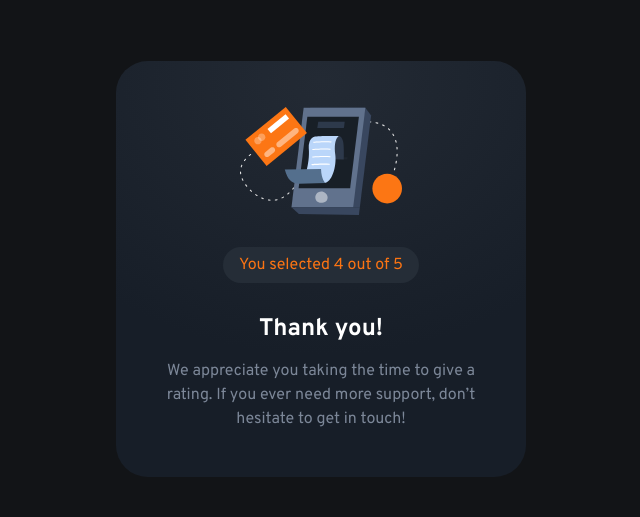
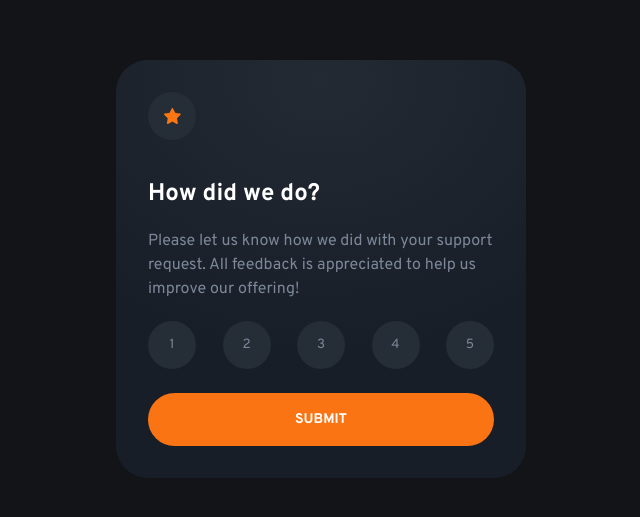
Before and after one commit to gatilhocriativo/gtlh-003-desafio-2, a plain HTML site: page index.html in a window 1280 px wide. Shown: the part 131-648 px from the top of the page, without its empty margins (319-959 px from the left). Drawn offline with Linux system fonts and the light colour scheme.

Commit message:
adicionando javascript

```diff
--- a/app/index.js
+++ b/app/index.js
@@ -0,0 +1,30 @@
+let value = "";
+
+function handleActive(event) {
+  const ratingButtons = document.querySelectorAll(".rating-button");
+  value = event.target.value;
+
+  ratingButtons.forEach((element) => {
+    element.classList.remove("active");
+  });
+
+  event.target.classList.add("active");
+}
+
+function handleValueRating() {
+  const htmlValue = document.getElementById("option-value");
+
+  htmlValue.innerText = value;
+}
+
+function handleSubmit(event) {
+  event.preventDefault();
+
+  const screen1 = document.getElementById("submitForm");
+  const screen2 = document.getElementById("submitDone");
+
+  handleValueRating();
+
+  screen1.classList.add("hidden");
+  screen2.classList.remove("hidden");
+}
--- a/index.html
+++ b/index.html
@@ -15,7 +15,7 @@
   </head>
   <body>
     <div class="card">
-      <div class="screen-1">
+      <div id="submitForm" class="screen-1">
         <div class="icon">
           <img
             src="./images/icon-star.svg"
@@ -29,20 +29,46 @@
           is appreciated to help us improve our offering!
         </p>
 
-        <form onsubmit="">
+        <form onsubmit="handleSubmit(event)">
           <div class="rating-buttons">
-            <input type="button" value="1" />
-            <input type="button" value="2" />
-            <input type="button" value="3" />
-            <input type="button" value="4" />
-            <input type="button" value="5" />
+            <input
+              class="rating-button"
+              onclick="handleActive(event)"
+              type="button"
+              value="1"
+              class="active"
+            />
+            <input
+              class="rating-button"
+              onclick="handleActive(event)"
+              type="button"
+              value="2"
+            />
+            <input
+              class="rating-button"
+              onclick="handleActive(event)"
+              type="button"
+              value="3"
+            />
+            <input
+              class="rating-button"
+              onclick="handleActive(event)"
+              type="button"
+              value="4"
+            />
+            <input
+              class="rating-button"
+              onclick="handleActive(event)"
+              type="button"
+              value="5"
+            />
           </div>
 
           <button type="submit" class="button">Submit</button>
         </form>
       </div>
 
-      <div class="screen-2">
+      <div id="submitDone" class="screen-2 hidden">
         <div class="header-image">
           <img
             src="./images/illustration.svg"
@@ -51,7 +77,7 @@
         </div>
 
         <div class="option-select">
-          <p>You selected <span id="option-value">4</span> out of 5</p>
+          <p>You selected <span id="option-value"></span> out of 5</p>
         </div>
 
         <h3 class="title">Thank you!</h3>
@@ -61,5 +87,7 @@
         </p>
       </div>
     </div>
+
+    <script src="./app/index.js"></script>
   </body>
 </html>
--- a/styles/styles.css
+++ b/styles/styles.css
@@ -104,6 +104,11 @@ body {
   transition: all 250ms ease-in-out;
 }
 
+.screen-1 form .rating-buttons input.active {
+  background-color: var(--orange-100);
+  color: var(--white);
+}
+
 .screen-1 form .rating-buttons input:hover {
   background-color: var(--dark-blue-600);
   color: var(--white);
@@ -174,6 +179,6 @@ body {
   color: var(--orange-100);
 }
 
-.screen-1 {
+.hidden {
   display: none;
 }
```
